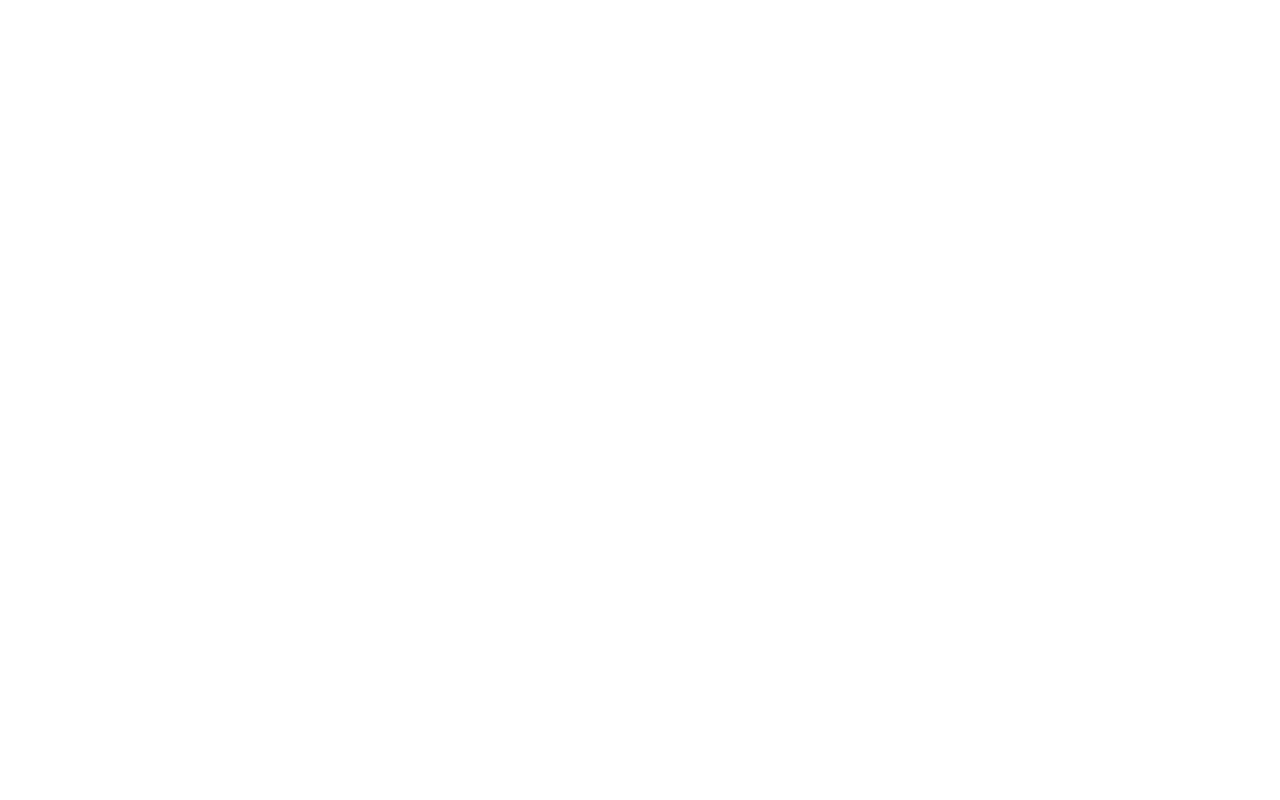
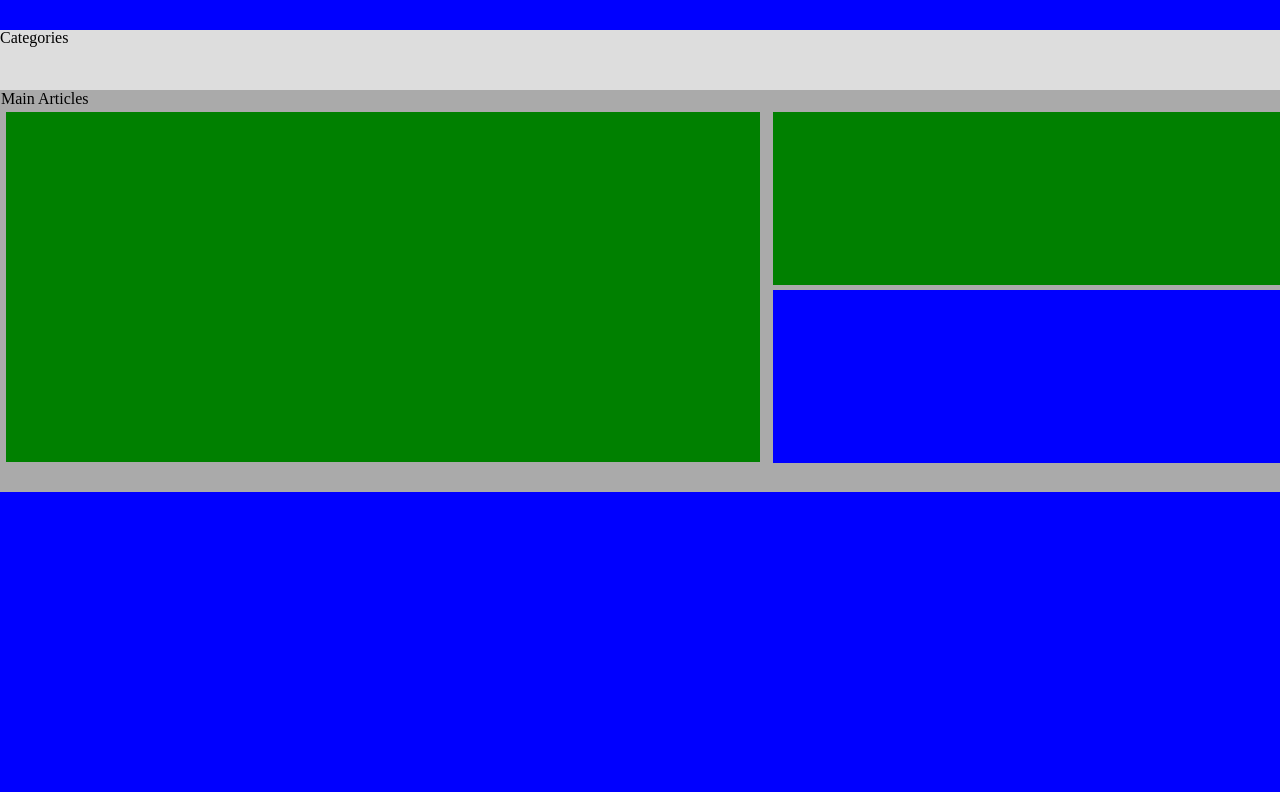
Before and after one commit to JosefTinagan/responsive-design, a plain HTML site: page index.html in a window 1280 px wide. Drawn offline with Linux system fonts and the light colour scheme.

Commit message:
added boxes

```diff
--- /dev/null
+++ b/assets/styles/eric-meyer-reset.css
@@ -0,0 +1,47 @@
+/* v2.0 | 20110126
+  http://meyerweb.com/eric/tools/css/reset/
+  License: none (public domain)
+*/
+html, body, div, span, applet, object, iframe,
+h1, h2, h3, h4, h5, h6, p, blockquote, pre,
+a, abbr, acronym, address, big, cite, code,
+del, dfn, em, img, ins, kbd, q, s, samp,
+small, strike, strong, sub, sup, tt, var,
+b, u, i, center,
+dl, dt, dd, ol, ul, li,
+fieldset, form, label, legend,
+table, caption, tbody, tfoot, thead, tr, th, td,
+article, aside, canvas, details, embed,
+figure, figcaption, footer, header, hgroup,
+menu, nav, output, ruby, section, summary,
+time, mark, audio, video {
+	margin: 0;
+	padding: 0;
+	border: 0;
+	font-size: 100%;
+	font: inherit;
+	vertical-align: baseline;
+}
+/* HTML5 display-role reset for older browsers */
+article, aside, details, figcaption, figure,
+footer, header, hgroup, menu, nav, section {
+	display: block;
+}
+body {
+	line-height: 1;
+}
+ol, ul {
+	list-style: none;
+}
+blockquote, q {
+	quotes: none;
+}
+blockquote:before, blockquote:after,
+q:before, q:after {
+	content: '';
+	content: none;
+}
+table {
+	border-collapse: collapse;
+	border-spacing: 0;
+}
--- a/assets/styles/main.css
+++ b/assets/styles/main.css
@@ -1 +1,78 @@
 /* General CSS */
+
+
+/* Primary Header */
+
+header{
+	height: 30px;
+	width: 100%;
+	background-color: blue;
+}
+
+/* Categories text and social icons  */
+
+.categories-container{
+	height: 60px;
+	width: 100%;
+	background-color: #DDD;
+}
+
+/* Main Article */
+
+.main-articles-container{
+	background-color: #AAA;
+	padding: 1px;
+	height: 400px;
+}
+
+.wrapper{
+	margin: 5px;
+	height: 5px;
+	width: 100%;
+	height: 355px;
+	position: relative;
+}
+
+.main-article1{
+	background-color: green;
+	width: 59%;
+	height: 350px;
+	margin-right: 5px;
+	float: left;
+}
+
+.article-wrapper{
+	width: 40%;
+	float: right;
+}
+
+.main-article2{
+	background-color: green;
+	width: 100%;
+	height: 173px;
+	margin-bottom: 5px;
+}
+
+.main-article3{
+	background-color: blue;
+	width: 100%;
+	height: 173px;
+}
+
+/* Latest News Section */
+.latest-news{
+	width: 100%;
+	height: 300px;
+	background-color: blue;
+}
+
+
+/* MISC */
+
+.hidden{
+
+}
+
+.cleearfix{
+	clear: both;
+}
--- a/index.html
+++ b/index.html
@@ -3,8 +3,48 @@
 <head>
 	<meta charset="UTF-8">
 	<title>Responsive Design</title>
+	<link rel="stylesheet" href="assets/styles/eric-meyer-reset.css">
+	<link rel="stylesheet" href="assets/styles/main.css">
 </head>
 <body>
+	<header>
 
+	</header>
+
+	<section class="categories-container">
+		<h2 class="hidden">Categories</h2>
+		<div class="categories">
+
+		</div>
+
+		<div class="social">
+
+		</div>
+	</section>
+
+	<article class="main-articles-container">
+		<h2 class="hidden">Main Articles</h2>
+		<div class="wrapper">
+			<div class="main-article1">
+
+			</div>
+			<div class="article-wrapper">
+				<div class="main-article2">
+
+				</div>
+				<div class="main-article3">
+
+				</div>
+
+			</div>
+
+		</div>
+	</article>
+
+	<section>
+		<div class="latest-news">
+
+		</div>
+	</section>
 </body>
 </html>
```
